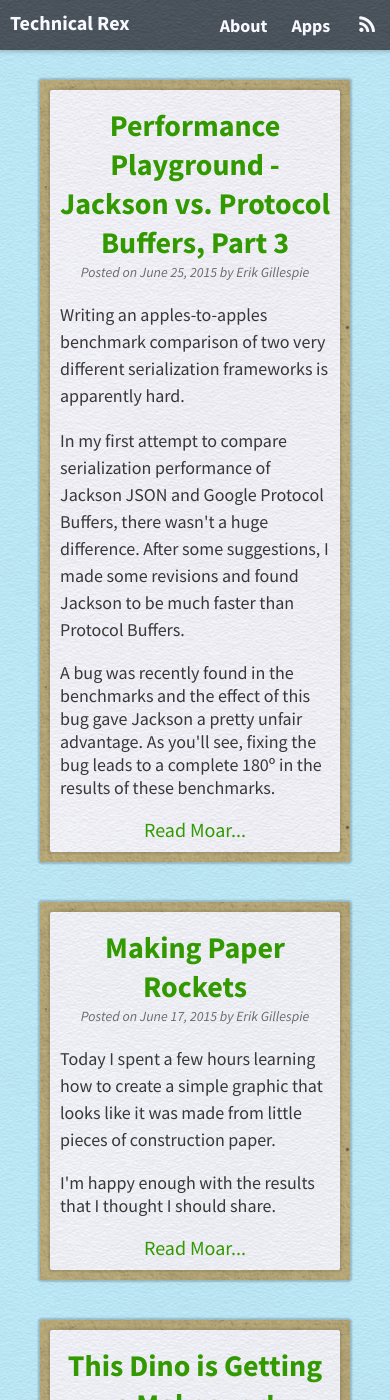
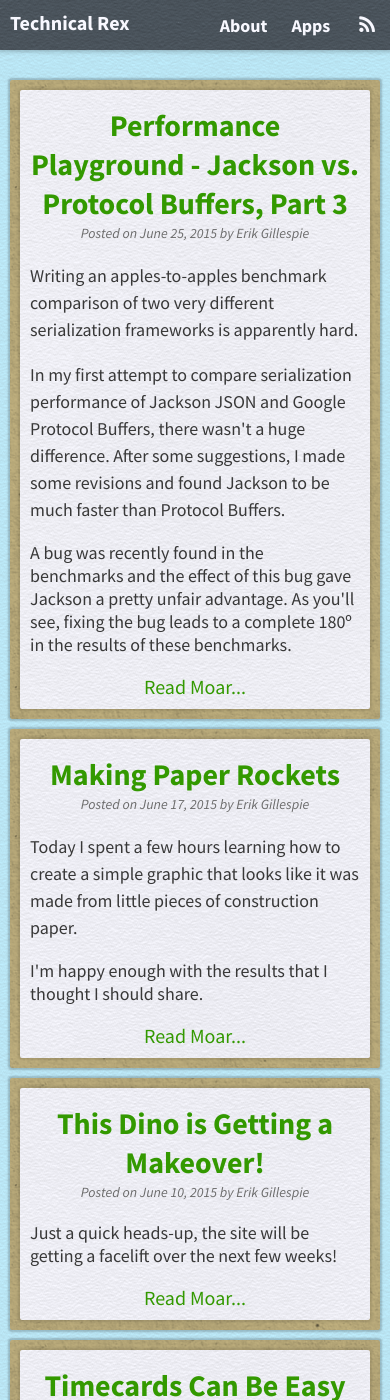
Before and after one commit to technical-rex/technicalrex.com, a Jekyll site: the page built from index.html, in a window 390 px wide and 1400 px high. Built offline with Jekyll 4.4.1, drawn with Linux system fonts in a browser that asks for light colours; nearby versions of some CDN libraries; the list of posts is cut into pages by our own code.

Commit message:
More horizontal res on small screens

```diff
--- a/_sass/layouts/_paper.scss
+++ b/_sass/layouts/_paper.scss
@@ -75,6 +75,9 @@
 .underlay {
     @include dark-box(#c2b280);
     margin: 2em;
+    @media (max-width: 800px) {
+        margin: 0.5em;
+    }
 }
 
 .content {
```
